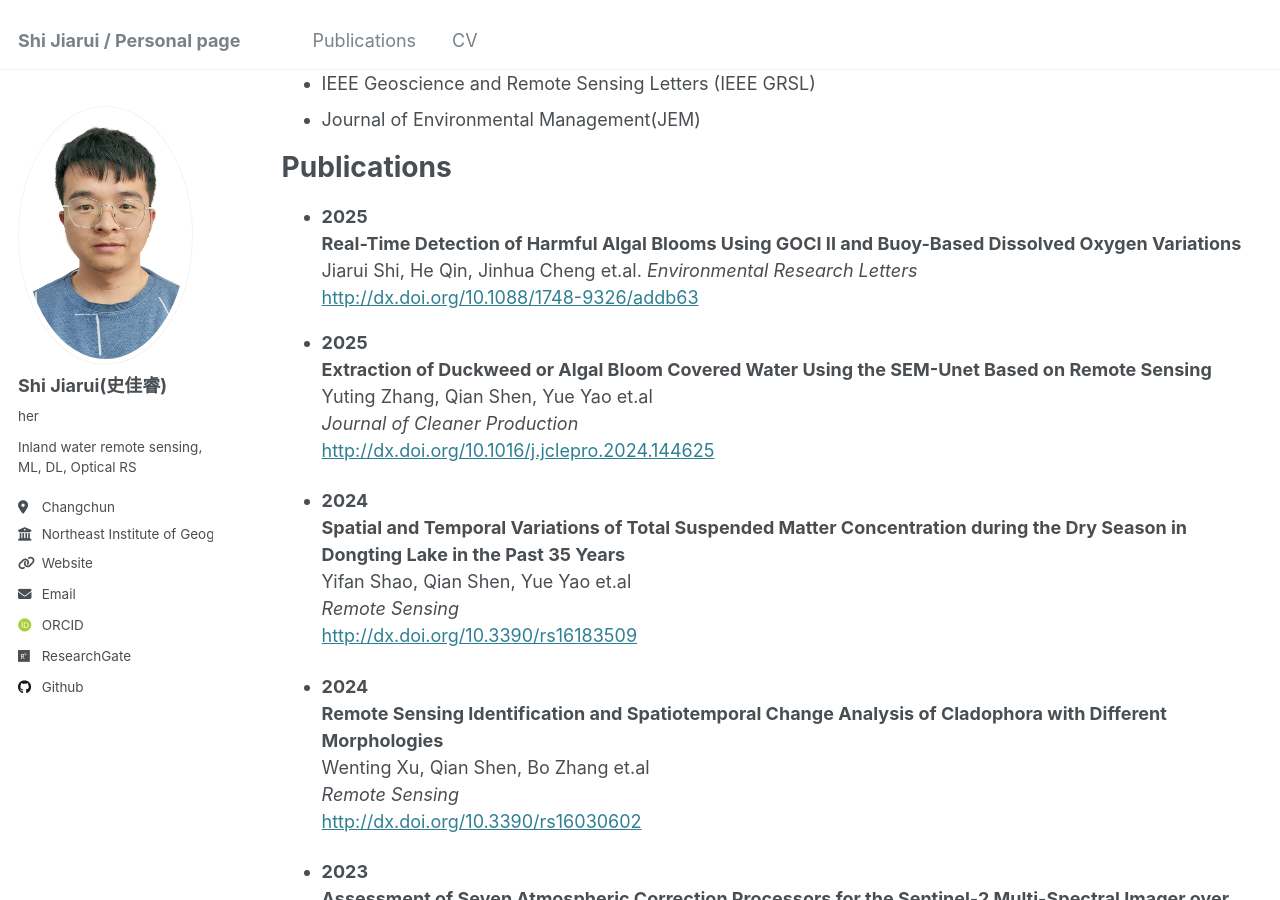
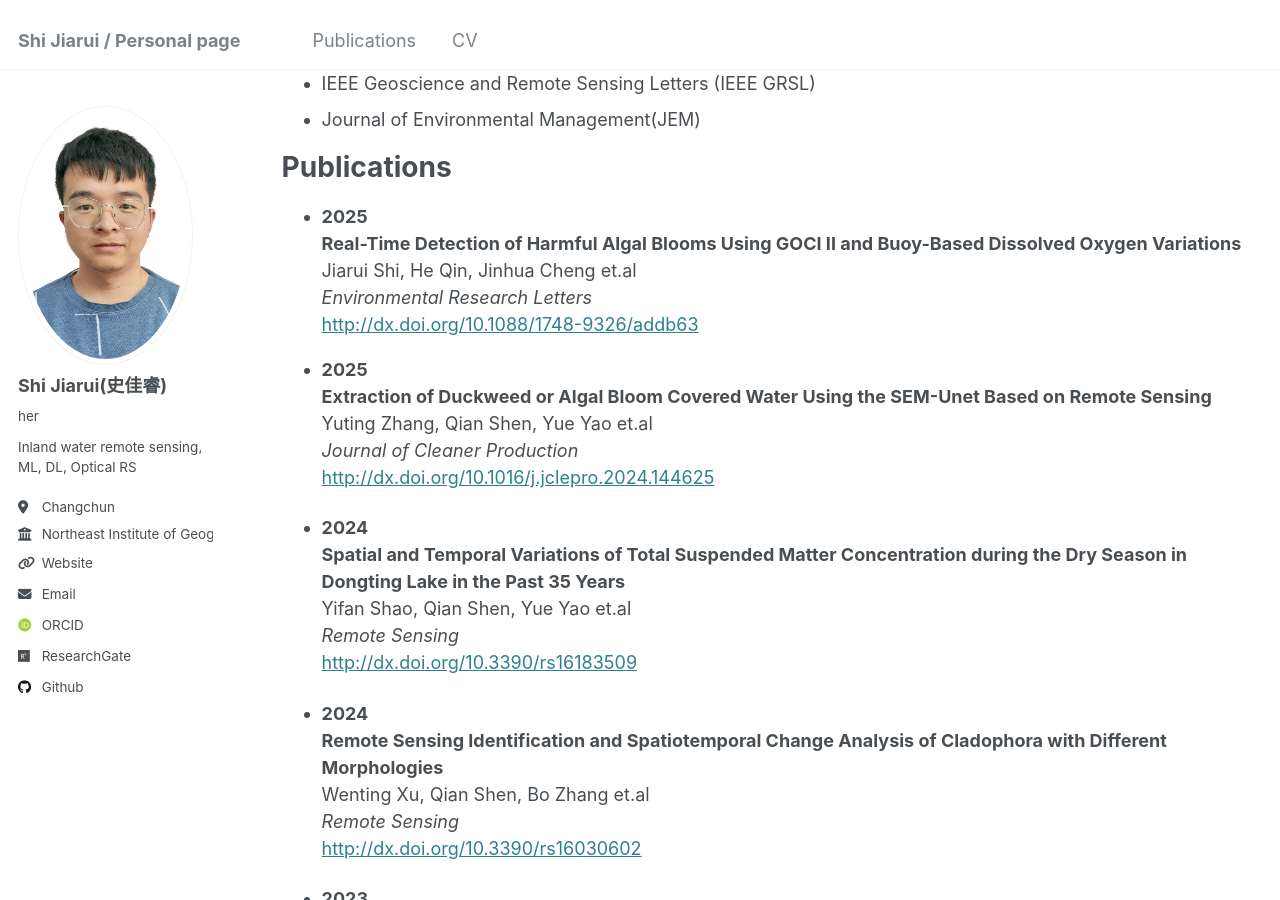
Before and after one commit to Shi-Jiarui/Shi-Jiarui.github.io, a Jekyll site: the page built from _pages/cv.md, in a window 1280 px wide and 900 px high, scrolled down 793 px. Built offline with Jekyll 4.4.1, drawn with Linux system fonts in a browser that asks for light colours; some web fonts are replaced.

Commit message:
Update cv.md

```diff
--- a/_pages/cv.md
+++ b/_pages/cv.md
@@ -41,7 +41,7 @@
 ======
 - **2025**
   **Real-Time Detection of Harmful Algal Blooms Using GOCI II and Buoy-Based Dissolved Oxygen Variations**
-  Jiarui Shi, He Qin, Jinhua Cheng et.al.
+  Jiarui Shi, He Qin, Jinhua Cheng et.al
   *Environmental Research Letters*
   [http://dx.doi.org/10.1088/1748-9326/addb63](http://dx.doi.org/10.1088/1748-9326/addb63)
 - **2025**
```
